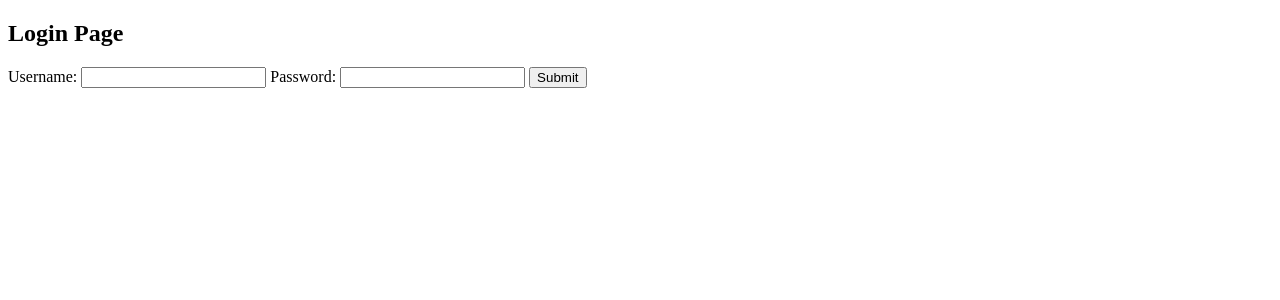
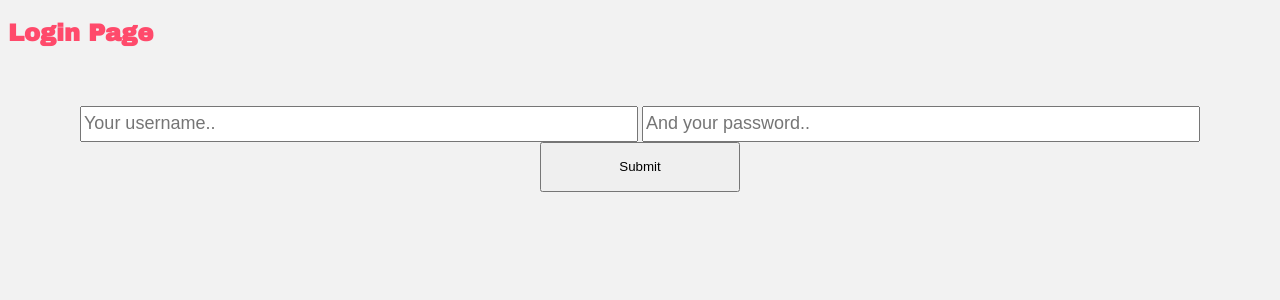
Before and after one commit to grahamvickers/FIP_campaign, a PHP site: page /admin/admin_login.php in a window 1280 px wide. Shown: the top 300 px of the page. Run offline with PHP 8.4, Linux system fonts and the light colour scheme.

Commit message:
admin files are in, css not working on php

```diff
--- a/admin/admin_createuser.php
+++ b/admin/admin_createuser.php
@@ -24,6 +24,8 @@ if(isset($_POST['submit'])){
     <meta charset="UTF-8">
     <meta name="viewport" content="width=device-width, initial-scale=1.0">
     <meta http-equiv="X-UA-Compatible" content="ie=edge">
+    <link rel="stylesheet" href="../public/css/main.css">
+    <link href="https://fonts.googleapis.com/css?family=Archivo+Black|Poppins&display=swap" rel="stylesheet">
     <title>Create User</title>
 </head>
 <body>
@@ -32,7 +34,7 @@ if(isset($_POST['submit'])){
     <?php echo!empty($message)? $message: '';?>
     <form action="admin_createuser.php" method="post">
         <label>First Name</label>
-        <input type="text" name="fname" value=""><br><br>
+        <input type="text" name="fname" value="" placeholder=""><br><br>
         <label>Username</label>
         <input type="text" name="username" value=""><br><br>
         <label>Password</label>
--- a/admin/admin_login.php
+++ b/admin/admin_login.php
@@ -23,19 +23,22 @@
     <meta charset="UTF-8">
     <meta name="viewport" content="width=device-width, initial-scale=1.0">
     <meta http-equiv="X-UA-Compatible" content="ie=edge">
+    <link rel="stylesheet" href="../public/css/main.css">
+    <link href="https://fonts.googleapis.com/css?family=Archivo+Black|Poppins&display=swap" rel="stylesheet">
     <title>Login Page</title>
 </head>
 <body>
-    <h2>Login Page</h2>
-    <?php echo !empty($message)? $message: ''; ?>
-    <form action="admin_login.php" method="post">
-        <label for="">Username:</label>
-        <input type="text" name="username" id="username" value="">
+    <main>
+        <h2>Login Page</h2>
+        <?php echo !empty($message)? $message: ''; ?>
+        <form class="adminForm" action="admin_login.php" method="post">
+            <div>
+                <input type="text" name="username" value="" placeholder="Your username.." required>
+                <input type="password" name="password" value="" placeholder="And your password.." required>
 
-        <label for="">Password:</label>
-        <input type="password" name="password" id="password" value="">
-
-        <button name="submit">Submit</button>
-    </form>
+                <button name="submit">Submit</button>
+            </div>
+        </form>
+    </main>
 </body>
 </html>
--- a/admin/dashboard.php
+++ b/admin/dashboard.php
@@ -11,12 +11,15 @@
     <meta charset="UTF-8">
     <meta name="viewport" content="width=device-width, initial-scale=1.0">
     <meta http-equiv="X-UA-Compatible" content="ie=edge">
-    <title>TEST LANDING PAGE</title>
+    <link rel="stylesheet" href="../public/css/main.css">
+    <link href="https://fonts.googleapis.com/css?family=Archivo+Black|Poppins&display=swap" rel="stylesheet">
+    <title>Admin Dashboard</title>
 </head>
 <body>
     <h2>Welcome back <?php echo $_SESSION['user_name'];?> how are you?</h2>
 
     <a href="admin_createuser.php">Create User Now</a>
+    <a href="admin_edit.php">Edit Content Now</a>
     <a href="admin_login.php">SIGN OUT</a>
 </body>
 </html>
--- /dev/null
+++ b/admin/scripts/functions.php
@@ -0,0 +1,8 @@
+<?php
+
+function redirect_to($location){
+    if($location != null){
+        header("Location: ".$location);
+        exit;
+    }
+}
--- a/admin/functions/login.php
+++ b/admin/scripts/login.php
@@ -3,7 +3,7 @@
 function login($username, $password, $ip){
     $pdo = Database::getInstance()->getConnection();
     //Check Existance
-    $check_exist_query = 'SELECT COUNT(*) FROM tbl_user WHERE user_name= :username';
+    $check_exist_query = 'SELECT COUNT(*) FROM tbl_users WHERE user_name= :username';
     $user_set = $pdo->prepare($check_exist_query);
     $user_set->execute(
         array(
@@ -13,7 +13,7 @@ function login($username, $password, $ip){
 
     if($user_set->fetchColumn()>0){
         //user exists
-        $get_user_query = 'SELECT * FROM tbl_user WHERE user_name= :username';
+        $get_user_query = 'SELECT * FROM tbl_users WHERE user_name= :username';
         $get_user_query .= ' AND user_pass = :password';
         $user_check = $pdo->prepare($get_user_query);
         $user_check->execute(
@@ -31,7 +31,7 @@ function login($username, $password, $ip){
             $_SESSION['user_name'] = $found_user['user_fname'];
 
 
-            $update_query = "UPDATE tbl_user SET user_ip = :ip WHERE user_id = :id";
+            $update_query = "UPDATE tbl_users SET user_ip = :ip WHERE user_id = :id";
             $update_set = $pdo->prepare($update_query);
             $update_set->execute(
                 array(
--- a/config/config.php
+++ /dev/null
@@ -1 +0,0 @@
-<!-- this is the configuration page -->
--- a/index.php
+++ b/index.php
@@ -10,6 +10,7 @@
     <script src="https://unpkg.com/vue"></script>
     <script src="https://unpkg.com/vue-router/dist/vue-router.js"></script>
 </head>
+
 <body>
 
     <main id="app">
--- a/load.php
+++ b/load.php
@@ -1 +1,15 @@
 <!-- this page will load all php functions to appropriate pages -->
+
+<?php
+define('ABSPATH', __DIR__);
+define('ADMIN_PATH', ABSPATH.'/admin');
+define('ADMIN_SCIPT_PATH', ADMIN_PATH.'/scripts');
+
+ini_set('display_errors', 1);
+session_start();
+require_once ABSPATH.'/config/database.php';
+
+require_once ADMIN_SCIPT_PATH.'/login.php';
+require_once ADMIN_SCIPT_PATH.'/functions.php';
+require_once ADMIN_SCIPT_PATH.'/user.php';
+require_once ADMIN_SCIPT_PATH.'/signup.php';
--- a/public/css/main.css
+++ b/public/css/main.css
@@ -78,6 +78,66 @@ footer {
   form input {
     width: 550px;
     height: 30px; } }
+.adminForm {
+  margin-top: 60px;
+  text-align: center; }
+  .adminForm div {
+    margin-bottom: 40px; }
+    .adminForm div h2 {
+      text-align: center;
+      color: #3936ab; }
+    .adminForm div form {
+      display: flex;
+      flex-direction: column;
+      align-items: center; }
+      .adminForm div form input {
+        border-radius: 50px;
+        border-style: none;
+        border: 1px solid #3936ab;
+        padding: 10px;
+        margin: 10px;
+        font-size: 14px;
+        min-width: 250px;
+        text-decoration: none;
+        outline: none; }
+      .adminForm div form button {
+        border-radius: 30px;
+        border-style: none;
+        background-color: #3936ab;
+        padding: 10px;
+        margin: 10px;
+        font-size: 14px;
+        min-width: 150px;
+        text-decoration: none;
+        color: white; }
+      .adminForm div form button:hover {
+        cursor: pointer; }
+
+.route {
+  font-family: 'Oswald', sans-serif;
+  text-decoration: none;
+  color: #3f3f3f;
+  margin-top: 40px;
+  margin: 20px; }
+
+.route:hover {
+  text-decoration: none;
+  color: #3936ab;
+  transition: .2s ease; }
+
+@media screen and (min-width: 640px) {
+  form input {
+    width: 400px;
+    height: 30px;
+    font-size: 18px; }
+
+  button {
+    width: 200px;
+    height: 50px; } }
+@media screen and (min-width: 960px) {
+  form input {
+    width: 550px;
+    height: 30px; } }
 .hidden {
   display: none; }
 
--- a/sass/main.scss
+++ b/sass/main.scss
@@ -2,9 +2,11 @@
 
 // importing sass modules
 @import '_vars';
+@import 'modules/_reset';
 @import 'modules/_header';
 @import 'modules/_footer';
 @import 'modules/_form';
+@import 'modules/_adminForm';
 
 
 // any main styling effects
--- /dev/null
+++ b/sass/modules/_adminForm.scss
@@ -0,0 +1,80 @@
+.adminForm{
+    margin-top: 60px;
+    text-align: center;
+    div{
+        margin-bottom: 40px;
+        h2{
+            text-align: center;
+            color: $button-color;
+        }
+        form{
+            display: flex;
+            flex-direction: column;
+            align-items: center;
+            input{
+                border-radius: 50px;
+                border-style: none;
+                border: 1px solid $button-color;
+                padding: 10px;
+                margin: 10px;
+                font-size: 14px;
+                min-width: 250px;
+                text-decoration: none;
+                outline: none;
+            }
+            button{
+                border-radius: 30px;
+                border-style: none;
+                background-color: $button-color;
+                padding: 10px;
+                margin: 10px;
+                font-size: 14px;
+                min-width: 150px;
+                text-decoration: none;
+                color: white;
+
+            }
+            button:hover{
+                cursor: pointer;
+            }
+        }
+    }
+}
+
+
+.route{
+    font-family:'Oswald', sans-serif;
+    text-decoration: none;
+    color: #3f3f3f;
+    margin-top: 40px;
+    margin: 20px;
+}
+
+.route:hover{
+    text-decoration: none;
+    color: $button-color;
+    transition: .2s ease;
+}
+
+@media screen and (min-width: 640px) {
+    form{
+        input{
+            width: 400px;
+            height: 30px;
+            font-size: 18px;
+        }
+    }
+    button{
+        width: 200px;
+        height: 50px;
+    }
+}
+
+@media screen and (min-width: 960px) {
+    form{
+        input{
+            width: 550px;
+            height: 30px;
+        }
+    }
+}
--- /dev/null
+++ b/sass/modules/_reset.scss
@@ -0,0 +1 @@
+// css reset page
```
Also changed, not shown: config/database.php (added, +59 -0 lines), .htaccess (added), admin/scripts/signup.php (renamed from admin/functions/signup.php), admin/scripts/user.php (renamed from admin/functions/user.php), 1 other file.
